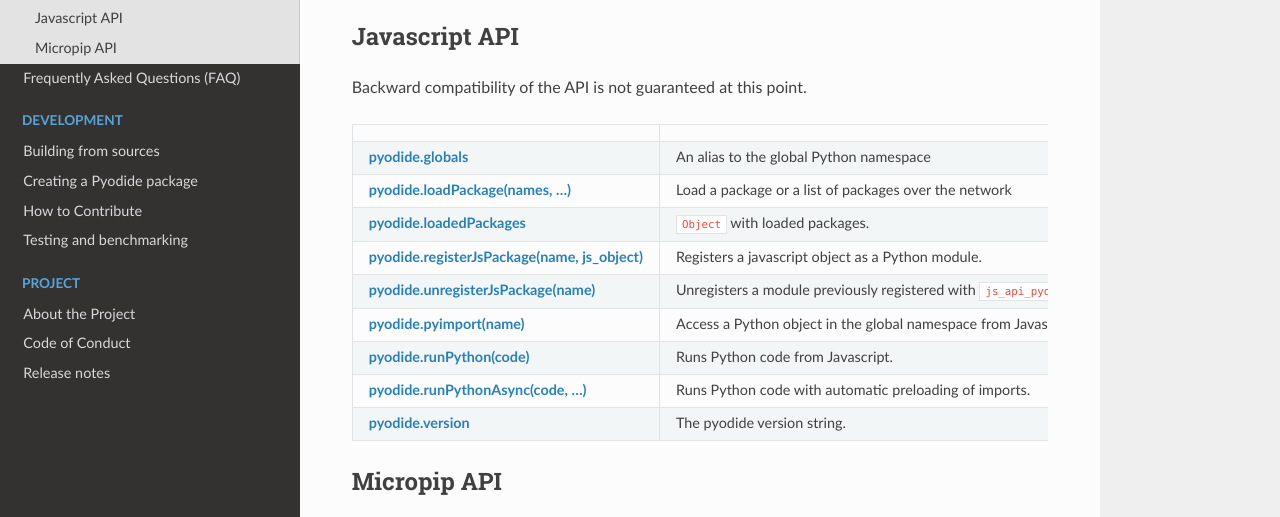
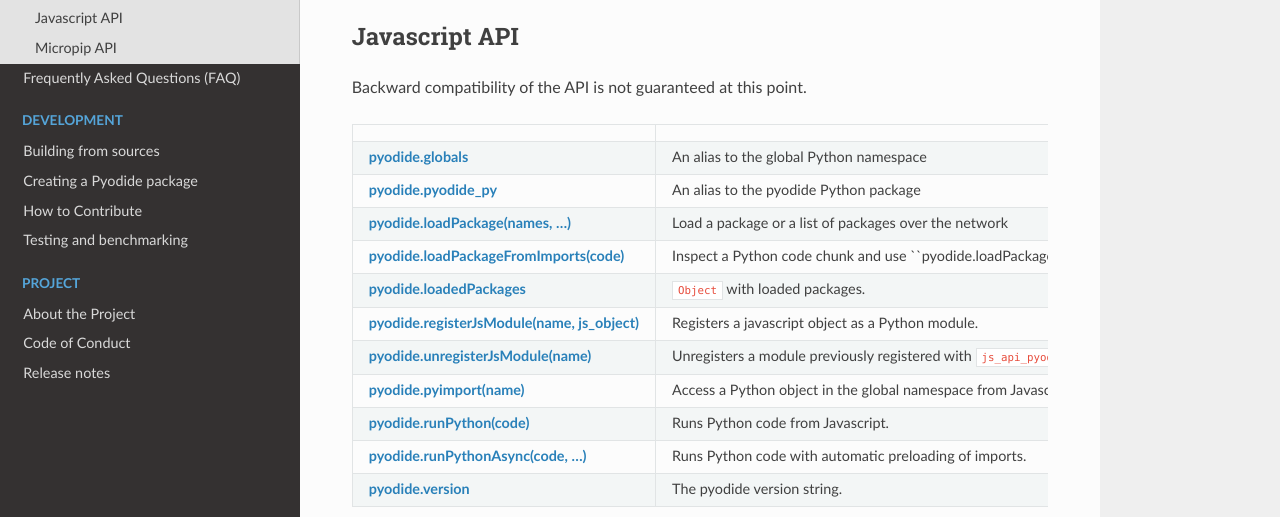
Before and after one commit to pyodide/pyodide, a Sphinx documentation site: the page built from docs/usage/api-reference.md, in a window 1280 px wide and 1244 px high, cut to the strip 368-885 px from the top of the window. Built offline with Sphinx 7.4.7 and the Read the Docs theme 2.0.0, drawn with Linux system fonts in a browser that asks for light colours; the version number is read from the project's files by our own code.

Commit message:
Rename `js-api/pyodide_*` ==> `js-api/pyodide.*`, fix warnings

````diff
--- a/docs/usage/api-reference.md
+++ b/docs/usage/api-reference.md
@@ -28,10 +28,12 @@ Backward compatibility of the API is not guaranteed at this point.
 | | |
 |-|-|
 | **{ref}`js_api_pyodide_globals`**        | An alias to the global Python namespace                        |
+| **{ref}`js_api_pyodide_pyodide_py`**     | An alias to the pyodide Python package                         |
 | **{ref}`pyodide.loadPackage(names, ...) <js_api_pyodide_loadPackage>`**    | Load a package or a list of packages over the network          |
+| **{ref}`pyodide.loadPackageFromImports(code) <js_api_pyodide_loadPackagesFromImports>`**    | Inspect a Python code chunk and use ``pyodide.loadPackage` to load any known packages that the code chunk imports. |
 | **{ref}`js_api_pyodide_loadedPackages`** | `Object` with loaded packages.                                 |
-| **{ref}`pyodide.registerJsPackage(name, js_object) <js_api_pyodide_registerJsModule>`**   | Registers a javascript object as a Python module.        |
-| **{ref}`pyodide.unregisterJsPackage(name) <js_api_pyodide_unregisterJsModule>`** | Unregisters a module previously registered with `js_api_pyodide_registerJsPackage`.        |
+| **{ref}`pyodide.registerJsModule(name, js_object) <js_api_pyodide_registerJsModule>`**   | Registers a javascript object as a Python module.        |
+| **{ref}`pyodide.unregisterJsModule(name) <js_api_pyodide_unregisterJsModule>`** | Unregisters a module previously registered with `js_api_pyodide_registerJsPackage`.        |
 | **{ref}`js_api_pyodide_pyimport`**       | Access a Python object in the global namespace from Javascript |
 | **{ref}`js_api_pyodide_runPython`**      | Runs Python code from Javascript.                              |
 | **{ref}`pyodide.runPythonAsync(code, ...) <js_api_pyodide_runPythonAsync>`** | Runs Python code with automatic preloading of imports.         |
@@ -42,13 +44,17 @@ Backward compatibility of the API is not guaranteed at this point.
 .. toctree::
    :hidden:
 
-   js-api/pyodide_globals.md
-   js-api/pyodide_loadPackage.md
-   js-api/pyodide_loadedPackages.md
-   js-api/pyodide_pyimport.md
-   js-api/pyodide_runPython.md
-   js-api/pyodide_runPythonAsync.md
-   js-api/pyodide_version.md
+   js-api/pyodide.globals.md
+   js-api/pyodide.pyodide_py.md
+   js-api/pyodide.loadPackage.md
+   js-api/pyodide.loadPackagesFromImports.md
+   js-api/pyodide.loadedPackages.md
+   js-api/pyodide.registerJsModule.md
+   js-api/pyodide.unregisterJsModule.md
+   js-api/pyodide.pyimport.md
+   js-api/pyodide.runPython.md
+   js-api/pyodide.runPythonAsync.md
+   js-api/pyodide.version.md
 ```
 
 
````
Also changed, not shown: docs/usage/js-api/pyodide.loadPackagesFromImports.md (renamed from docs/usage/js-api/pyodide_loadPackagesFromImports.md, +1 -2 lines), docs/usage/js-api/pyodide.pyodide_py.md (renamed from docs/usage/js-api/pyodide_pyodidepy.md, +1 -1 lines), docs/usage/js-api/pyodide.globals.md (renamed from docs/usage/js-api/pyodide_globals.md), docs/usage/js-api/pyodide.loadPackage.md (renamed from docs/usage/js-api/pyodide_loadPackage.md), docs/usage/js-api/pyodide.loadedPackages.md (renamed from docs/usage/js-api/pyodide_loadedPackages.md), docs/usage/js-api/pyodide.pyimport.md (renamed from docs/usage/js-api/pyodide_pyimport.md), docs/usage/js-api/pyodide.registerJsModule.md (renamed from docs/usage/js-api/pyodide_registerJsModule.md), docs/usage/js-api/pyodide.runPython.md (renamed from docs/usage/js-api/pyodide_runPython.md), docs/usage/js-api/pyodide.runPythonAsync.md (renamed from docs/usage/js-api/pyodide_runPythonAsync.md), docs/usage/js-api/pyodide.unregisterJsModule.md (renamed from docs/usage/js-api/pyodide_unregisterJsModule.md), docs/usage/js-api/pyodide.version.md (renamed from docs/usage/js-api/pyodide_version.md).
